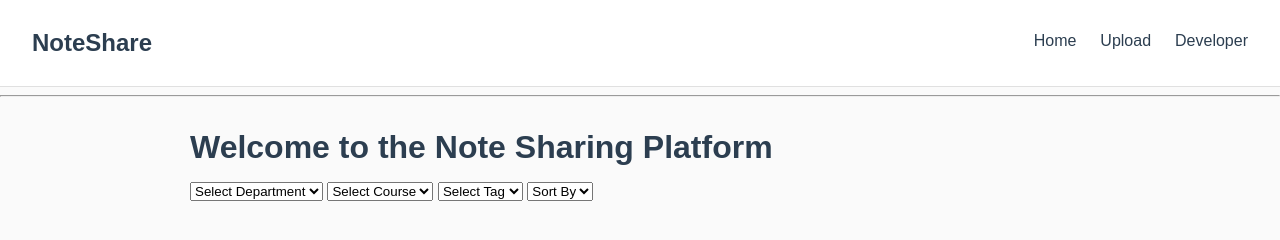
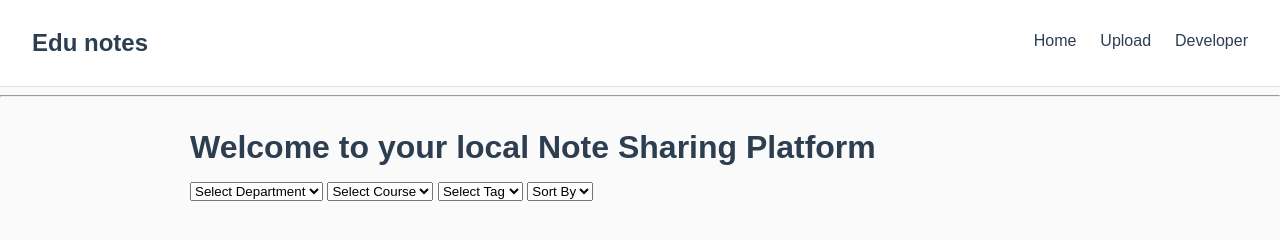
Before and after one commit to RyuPatchanon/Edu_Notes, a website: page index.html in a window 1280 px wide. Drawn offline with Linux system fonts and the light colour scheme; no server answers.

Commit message:
name change

```diff
--- a/index.html
+++ b/index.html
@@ -21,7 +21,7 @@
   </script>
   <!-- This div with class 'container' serves as a main wrapper for the page content. -->
   <div class="container">
-    <h1>Welcome to the Note Sharing Platform</h1> <!-- The main heading for the page, providing a welcome message. -->
+    <h1>Welcome to your local Note Sharing Platform</h1> <!-- The main heading for the page, providing a welcome message. -->
     <!-- This div groups the filter controls, allowing users to refine the notes displayed. -->
     <div class="filters">
       <!-- Dropdown menu for selecting a department. Options will be populated by app.js. -->
--- a/navbar.html
+++ b/navbar.html
@@ -1,7 +1,7 @@
 <!-- This is a simple navbar for a website. It includes links to the home page, upload page, and developer page.-->
 <nav class="navbar">
     <div class="nav-container">
-      <a href="index.html" class="nav-logo">NoteShare</a>
+      <a href="index.html" class="nav-logo">Edu notes</a>
       <ul class="nav-links">
         <li><a href="index.html">Home</a></li>
         <li><a href="upload.html">Upload</a></li>
```
